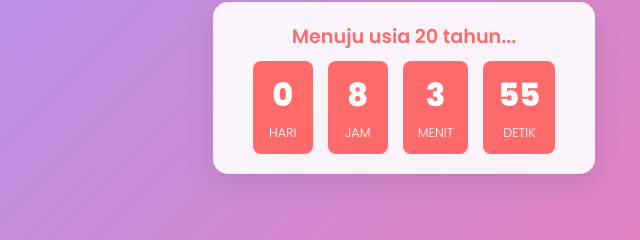
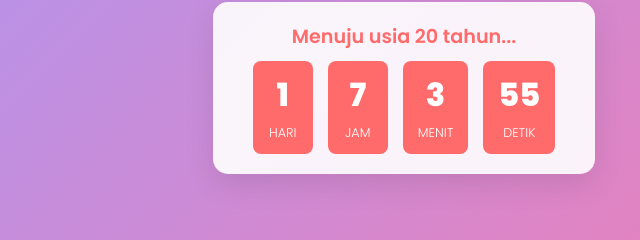
Before and after one commit to IrsyadThenics/ultah, a plain HTML site: page index.html in a window 1280 px wide. Shown: the part 343-583 px from the top of the page, 236-876 px from the left. Drawn offline with Linux system fonts and the light colour scheme.

Commit message:
kedelapan

```diff
--- a/index.html
+++ b/index.html
@@ -292,7 +292,7 @@
         // --- Bagian 1: Konfigurasi Ulang Tahun ---
         // GANTI TANGGAL INI! Atur ke tanggal ulang tahun Nabila
         // Waktu saat ini adalah 2025-12-11 22:42:49 WIB. Atur waktu beberapa menit ke depan untuk uji coba.
-        const birthdayDate = new Date("December 13, 2025 00:00:00").getTime();
+        const birthdayDate = new Date("December 13, 2025 23:00:00").getTime();
 
         const countdownElement = document.getElementById("countdown");
         const messageArea = document.getElementById("message-area");
```
